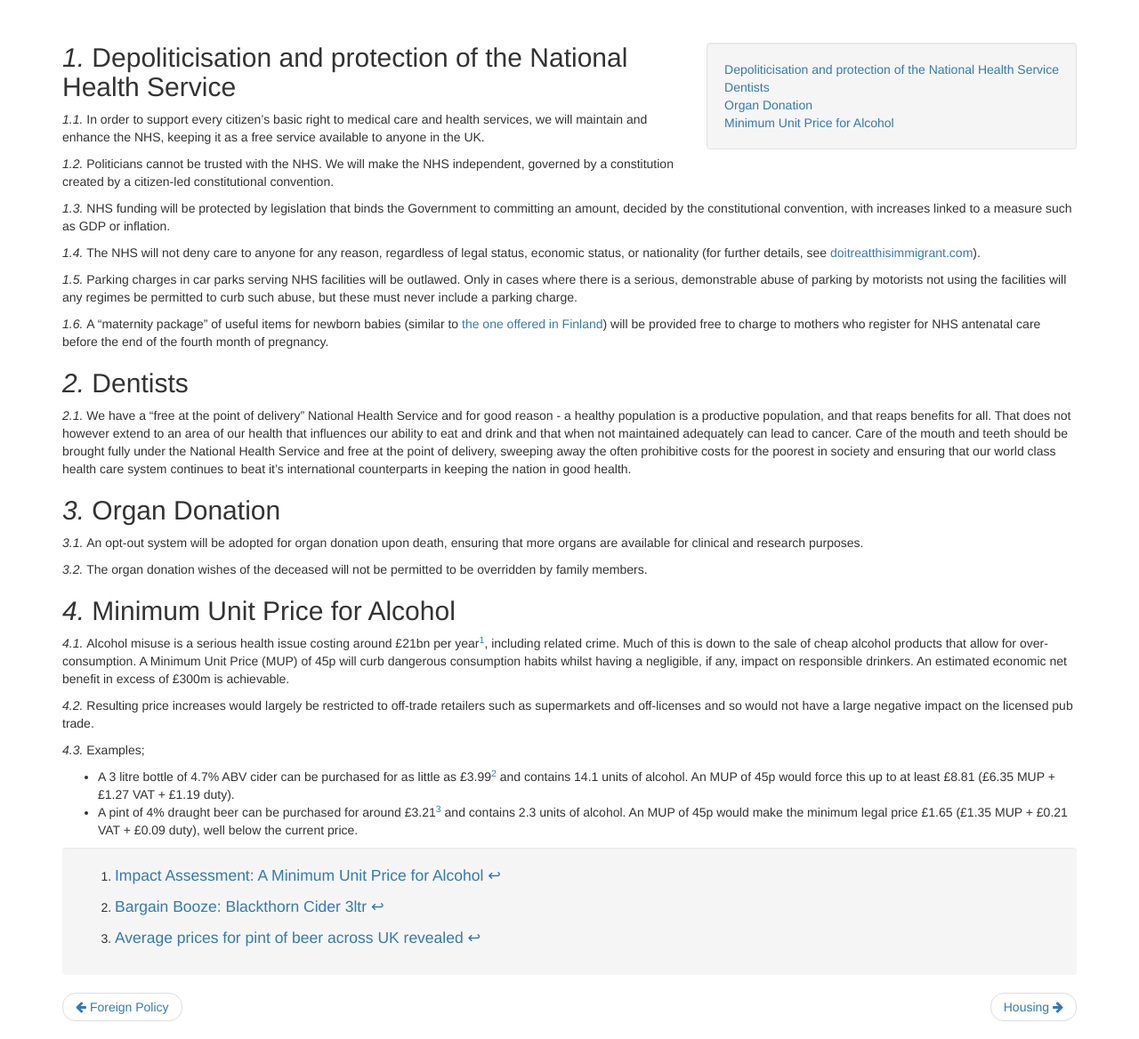
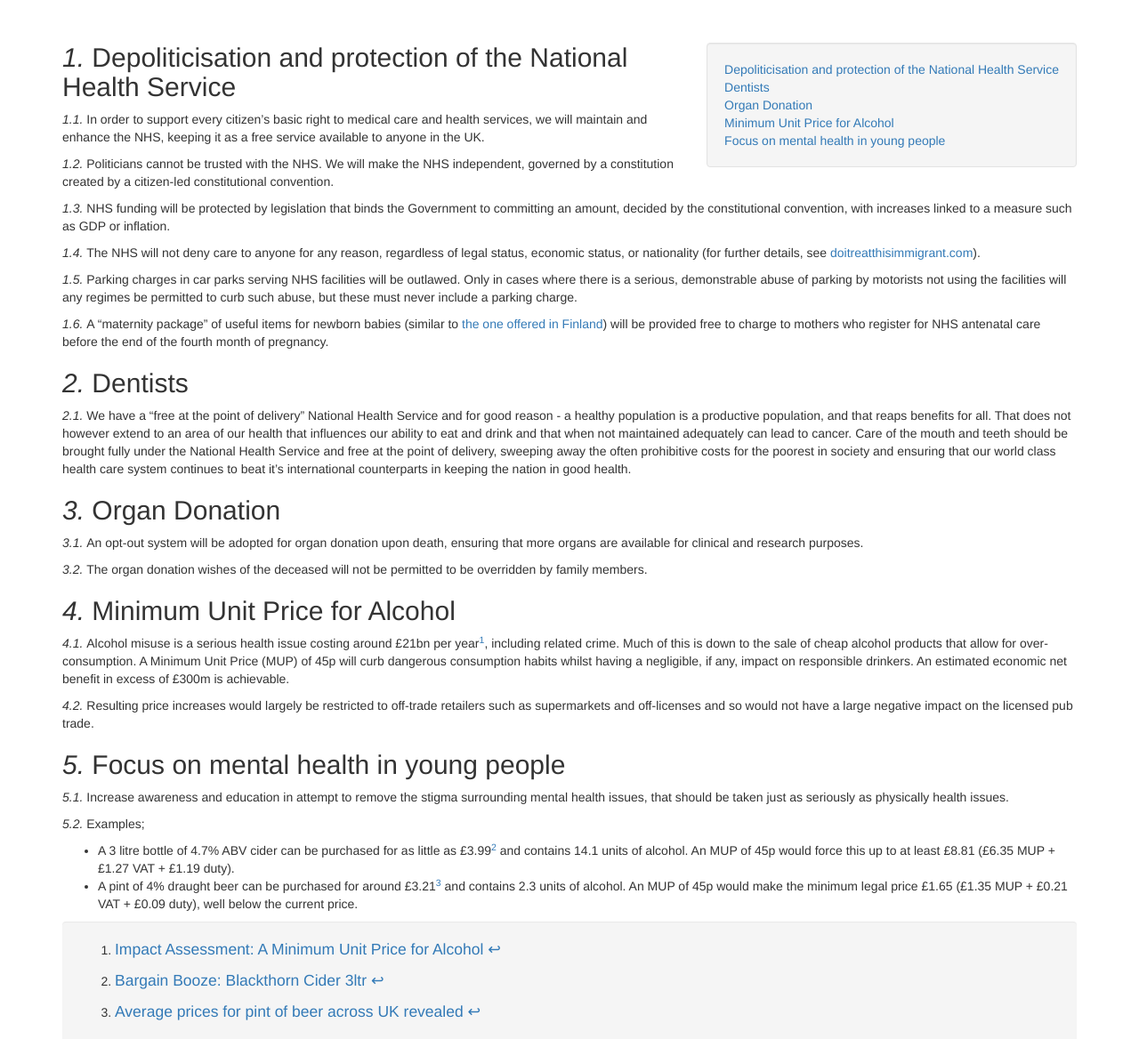
Before and after one commit to openpolitics/manifesto, a Jekyll site: the page built from manifesto/health.md, in a window 1280 px wide and 1400 px high. Shown: the part 232-1400 px from the top of the window at 89% size. Built offline with Jekyll 4.4.1, drawn with Linux system fonts in a browser that asks for light colours; nearby versions of some CDN libraries.

Commit message:
Mental Health

```diff
--- a/manifesto/health.md
+++ b/manifesto/health.md
@@ -35,6 +35,9 @@ Alcohol misuse is a serious health issue costing around £21bn per year[^1], inc
 
 Resulting price increases would largely be restricted to off-trade retailers such as supermarkets and off-licenses and so would not have a large negative impact on the licensed pub trade.
 
+## Focus on mental health in young people
+Increase awareness and education in attempt to remove the stigma surrounding mental health issues, that should be taken just as seriously as physically health issues.
+
 Examples;
 * A 3 litre bottle of 4.7% ABV cider can be purchased for as little as £3.99[^2] and contains 14.1 units of alcohol. An MUP of 45p would force this up to at least £8.81 (£6.35 MUP + £1.27 VAT + £1.19 duty).
 * A pint of 4% draught beer can be purchased for around £3.21[^3] and contains 2.3 units of alcohol. An MUP of 45p would make the minimum legal price £1.65 (£1.35 MUP + £0.21 VAT + £0.09 duty), well below the current price.
```
